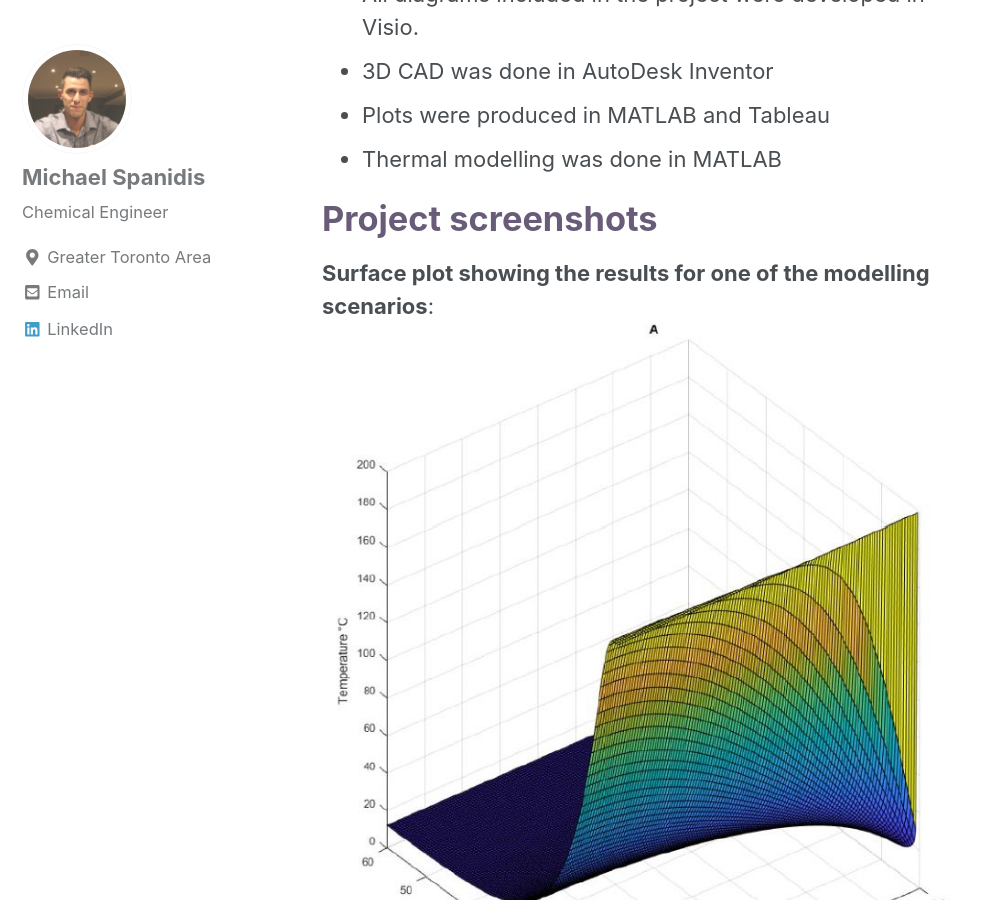
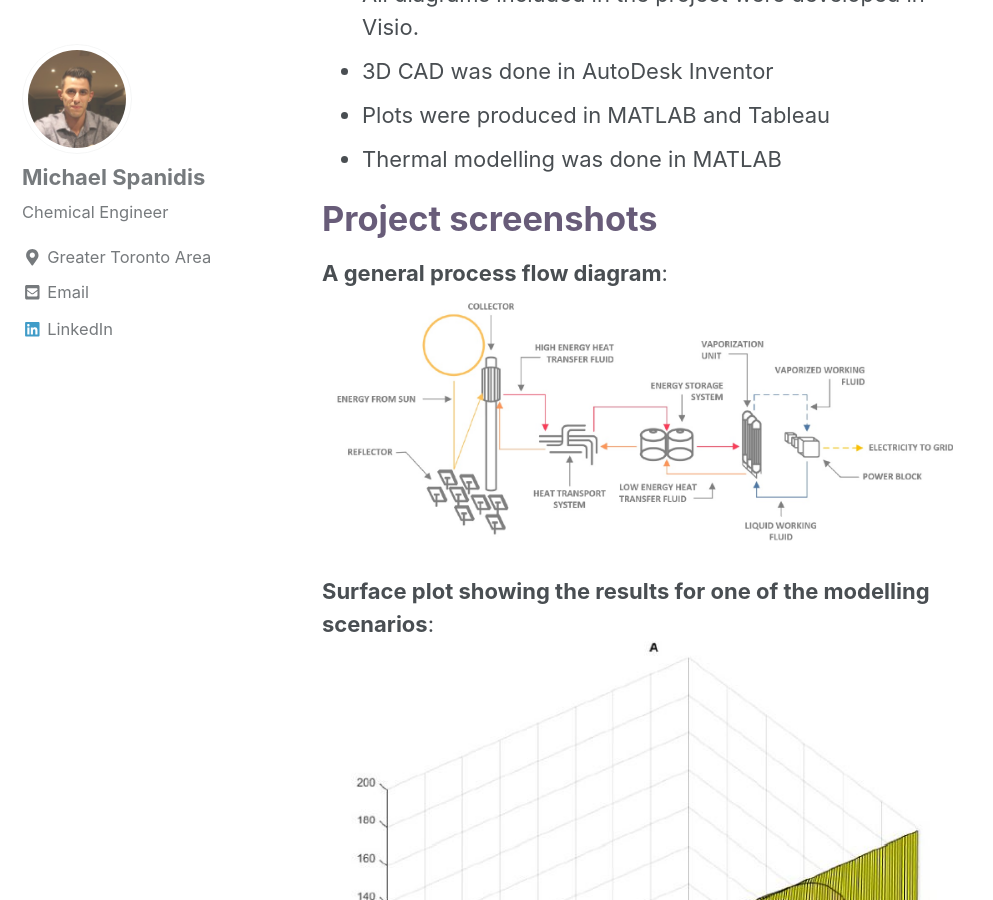
Before and after one commit to michaelspanidis/michaelspanidis.github.io, a Jekyll site: the page built from _posts/2020-09-12-plastics.md, in a window 1280 px wide and 900 px high, scrolled down 1275 px. Shown: the whole window, without its empty margins (0-993 px from the left). Built offline with Jekyll 4.4.1, drawn with Linux system fonts in a browser that asks for light colours; nearby versions of some CDN libraries.

Commit message:
changes35

```diff
--- a/_posts/2020-09-12-plastics.md
+++ b/_posts/2020-09-12-plastics.md
@@ -24,6 +24,9 @@ The project involved a variety of software and software packages.
 
 # <span style="color:rgb(104,92,121);">Project screenshots</span>
 
+**A general process flow diagram**:
+![alt]({{ site.url }}{{ site.baseurl }}/images/capstone/process.jpg)
+
 **Surface plot showing the results for one of the modelling scenarios**:
 ![alt]({{ site.url }}{{ site.baseurl }}/images/plastica/surface.jpg)
 
```
